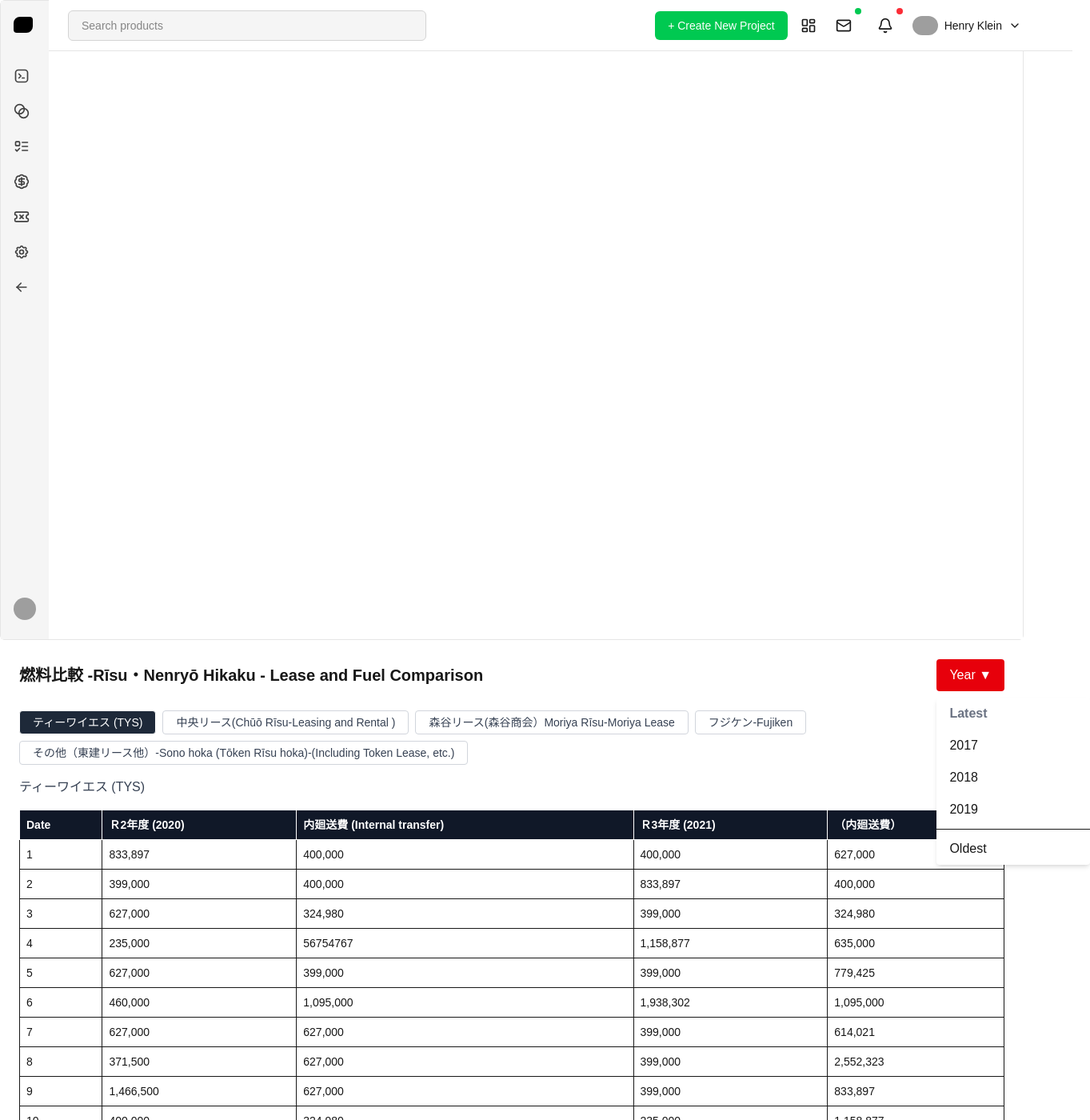
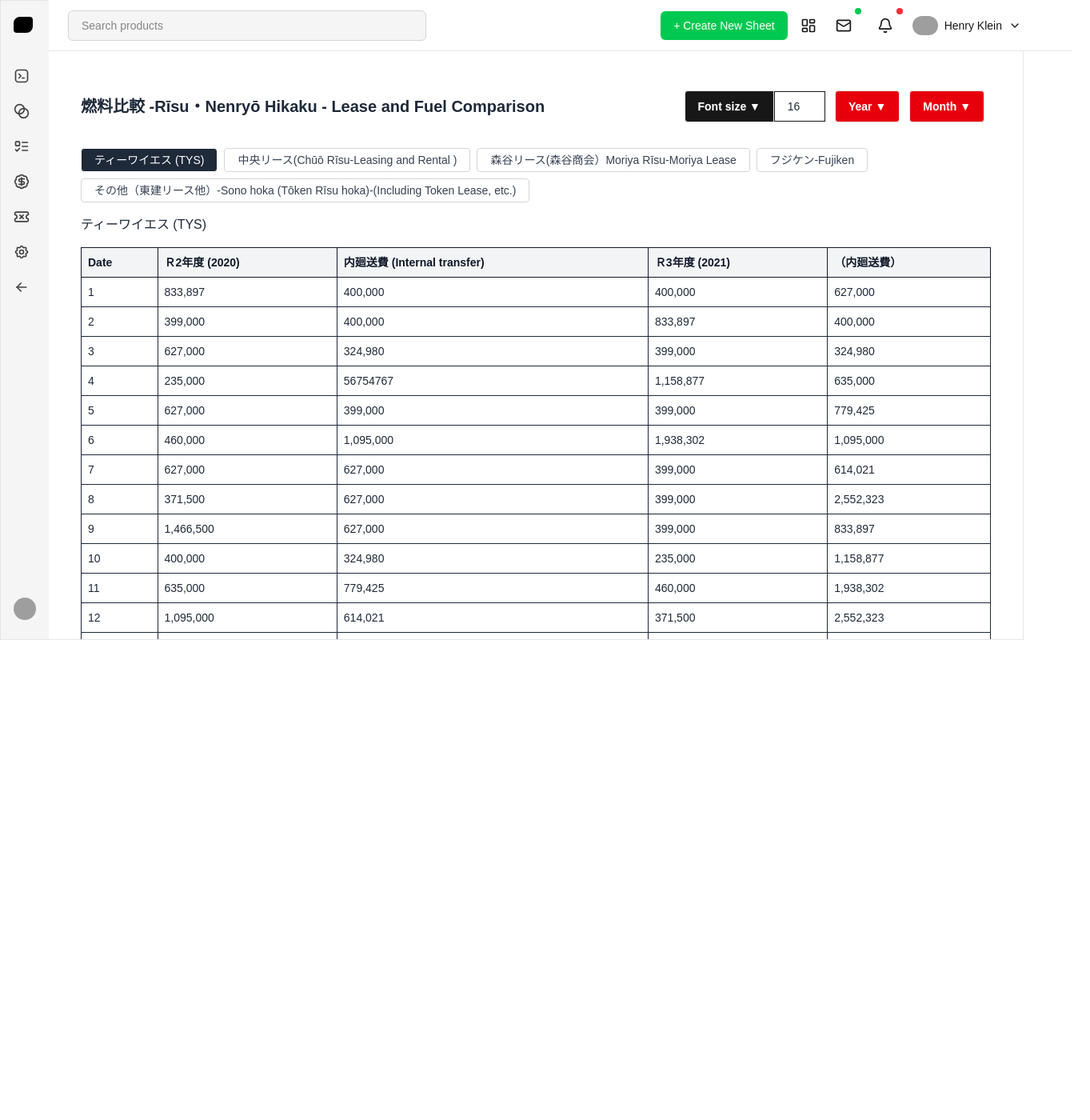
Before and after one commit to mehedi-kme08/next-japan, a Next.js app: page /lease-and-fuel in a window 1280 px wide. Shown: the top 1400 px of the page at 80% size, 1363 px wide, since content can reach past the window. After the commit the page ends 800 px from the top, so only its background shows below. Built offline with nearby package versions, Linux system fonts and the light colour scheme; grey boxes are pictures that could not be loaded.

Commit message:
doing fuel & lease

```diff
--- a/src/app/component/Navigation/Navbar.js
+++ b/src/app/component/Navigation/Navbar.js
@@ -35,7 +35,7 @@ export default function Navbar() {
         {/* Create Project */}
         <div className="hidden lg:block relative group">
           <button className="bg-green-500 text-white px-4 py-2 rounded-md text-sm">
-            + Create New Project
+            + Create New Sheet
           </button>
           <div className="hidden group-hover:flex absolute right-0 top-full mt-2 w-64 bg-white dark:bg-neutral-900 shadow-lg border border-neutral-200 dark:border-neutral-700 rounded-md flex-col z-50">
             <h6 className="px-4 py-2 font-semibold">Projects</h6>
--- a/src/app/component/Navigation/SidebarDemo.js
+++ b/src/app/component/Navigation/SidebarDemo.js
@@ -1,79 +1,63 @@
-"use client";
+'use client';
+
 import {
   IconArrowLeft,
   IconBrandTabler,
   IconSettings
 } from "@tabler/icons-react";
+import { BadgeDollarSign, Blend, ListTodo, TicketX } from "lucide-react";
 import { motion } from "motion/react";
 import Image from "next/image";
 import { useState } from "react";
-
-import { BadgeDollarSign, Blend, ListTodo, TicketX } from "lucide-react";
 import { Sidebar, SidebarBody, SidebarLink } from "../ui/sidebar";
 import Navbar from "./Navbar";
-export function SidebarDemo() {
+
+export function SidebarDemo({ children }) {
   const links = [
     {
       label: "Dashboard",
       href: "#",
-      icon: (
-        <IconBrandTabler className="h-5 w-5 shrink-0 text-neutral-700 dark:text-neutral-200" />
-      ),
+      icon: <IconBrandTabler className="h-5 w-5 shrink-0 text-neutral-700 dark:text-neutral-200" />,
     },
     {
-      label: " Lease and Fuel",
-      href: "lease-and-fuel",
-      icon: (
-        <Blend className="h-5 w-5 shrink-0 text-neutral-700 dark:text-neutral-200" />
-      ),
+      label: "Lease and Fuel",
+      href: "/lease-and-fuel", // use route path if using pages or app routing
+      icon: <Blend className="h-5 w-5 shrink-0 text-neutral-700 dark:text-neutral-200" />,
     },
     {
       label: "Completed Work",
       href: "#",
-      icon: (
-        <ListTodo  className="h-5 w-5 shrink-0 text-neutral-700 dark:text-neutral-200" />
-      ),
+      icon: <ListTodo className="h-5 w-5 shrink-0 text-neutral-700 dark:text-neutral-200" />,
     },
     {
       label: "Orders and Monthly Sales",
       href: "#",
-      icon: (
-        <BadgeDollarSign   className="h-5 w-5 shrink-0 text-neutral-700 dark:text-neutral-200" />
-      ),
+      icon: <BadgeDollarSign className="h-5 w-5 shrink-0 text-neutral-700 dark:text-neutral-200" />,
     },
     {
       label: "Invoice",
       href: "#",
-      icon: (
-        <TicketX  className="h-5 w-5 shrink-0 text-neutral-700 dark:text-neutral-200" />
-      ),
+      icon: <TicketX className="h-5 w-5 shrink-0 text-neutral-700 dark:text-neutral-200" />,
     },
     {
       label: "Settings",
       href: "#",
-      icon: (
-        <IconSettings className="h-5 w-5 shrink-0 text-neutral-700 dark:text-neutral-200" />
-      ),
+      icon: <IconSettings className="h-5 w-5 shrink-0 text-neutral-700 dark:text-neutral-200" />,
     },
     {
       label: "Logout",
       href: "#",
-      icon: (
-        <IconArrowLeft className="h-5 w-5 shrink-0 text-neutral-700 dark:text-neutral-200" />
-      ),
+      icon: <IconArrowLeft className="h-5 w-5 shrink-0 text-neutral-700 dark:text-neutral-200" />,
     },
   ];
+
   const [open, setOpen] = useState(false);
+
   return (
-    <div
-      className=
-        "mx-auto flex w-full  flex-1 flex-col h-screen rounded-md border border-neutral-200 bg-gray-100 md:flex-row dark:border-neutral-700 dark:bg-neutral-800"
-
-
-      >
+    <div className="flex h-screen w-full flex-col md:flex-row border border-neutral-200 dark:border-neutral-700 bg-gray-100 dark:bg-neutral-800">
       <Sidebar open={open} setOpen={setOpen}>
         <SidebarBody className="justify-between gap-10">
-          <div className="flex flex-1 flex-col overflow-x-hidden overflow-y-auto">
+          <div className="flex flex-1 flex-col overflow-y-auto overflow-x-hidden">
             {open ? <Logo /> : <LogoIcon />}
             <div className="mt-8 flex flex-col gap-2">
               {links.map((link, idx) => (
@@ -92,52 +76,39 @@ export function SidebarDemo() {
                     className="h-7 w-7 shrink-0 rounded-full"
                     width={50}
                     height={50}
-                    alt="Avatar" />
+                    alt="Avatar"
+                  />
                 ),
-              }} />
+              }}
+            />
           </div>
         </SidebarBody>
       </Sidebar>
-      <Dashboard />
+
+      {/* Dashboard content area */}
+      <div className="flex flex-1 flex-col bg-white dark:bg-neutral-900">
+        <Navbar />
+        <main className="p-4 overflow-y-auto h-full">{children}</main>
+      </div>
     </div>
   );
 }
-export const Logo = () => {
-  return (
-    <a
-      href="#"
-      className="relative z-20 flex items-center space-x-2 py-1 text-sm font-normal text-black">
-      <div
-        className="h-5 w-6 shrink-0 rounded-tl-lg rounded-tr-sm rounded-br-lg rounded-bl-sm bg-black dark:bg-white" />
-      <motion.span
-        initial={{ opacity: 0 }}
-        animate={{ opacity: 1 }}
-        className="font-medium whitespace-pre text-black dark:text-white">
+
+export const Logo = () => (
+  <a href="#" className="relative z-20 flex items-center space-x-2 py-1 text-sm font-normal text-black">
+    <div className="h-5 w-6 shrink-0 rounded-tl-lg rounded-tr-sm rounded-br-lg rounded-bl-sm bg-black dark:bg-white" />
+    <motion.span initial={{ opacity: 0 }} animate={{ opacity: 1 }} className="whitespace-pre font-medium text-black dark:text-white">
       Brand Logo
     </motion.span>
   </a>
 );
-};
-export const LogoIcon = () => {
-  return (
+export const LogoIcon = () => (
   <a
     href="#"
-      className="relative z-20 flex items-center space-x-2 py-1 text-sm font-normal text-black">
-      <div
-        className="h-5 w-6 shrink-0 rounded-tl-lg rounded-tr-sm rounded-br-lg rounded-bl-sm bg-black dark:bg-white" />
+    aria-label="Home"
+    title="Home"
+    className="relative z-20 flex items-center space-x-2 py-1 text-sm font-normal text-black"
+  >
+    <div className="h-5 w-6 shrink-0 rounded-tl-lg rounded-tr-sm rounded-br-lg rounded-bl-sm bg-black dark:bg-white" />
   </a>
 );
-};
-
-// Dummy dashboard component with content
-const Dashboard = () => {
-  return (
-    <div className="flex flex-1">
-      <div
-        className="flex h-full w-full flex-1 flex-col gap-2   bg-white  dark:bg-neutral-900">
-       <Navbar/>
-       dfdfds
-      </div>
-    </div>
-  );
-};
--- a/src/app/component/ui/FuelComparison.js
+++ b/src/app/component/ui/FuelComparison.js
@@ -1,53 +1,113 @@
-'use client';
+"use client";
 
-import { useState } from 'react';
+import { useState } from "react";
 
 export default function FuelComparison() {
-  const [selectedCompany, setSelectedCompany] = useState('ティーワイエス (TYS)');
+  const [selectedCompany, setSelectedCompany] =
+    useState("ティーワイエス (TYS)");
   const companies = [
-    'ティーワイエス (TYS)',
-    '中央リース(Chūō Rīsu-Leasing and Rental )',
-    '森谷リース(森谷商会）Moriya Rīsu-Moriya Lease',
-    'フジケン-Fujiken',
-    'その他（東建リース他）-Sono hoka (Tōken Rīsu hoka)-(Including Token Lease, etc.)',
+    "ティーワイエス (TYS)",
+    "中央リース(Chūō Rīsu-Leasing and Rental )",
+    "森谷リース(森谷商会）Moriya Rīsu-Moriya Lease",
+    "フジケン-Fujiken",
+    "その他（東建リース他）-Sono hoka (Tōken Rīsu hoka)-(Including Token Lease, etc.)",
   ];
 
   const tableData = [
-    ['1', '833,897', '400,000', '400,000', '627,000'],
-    ['2', '399,000', '400,000', '833,897', '400,000'],
-    ['3', '627,000', '324,980', '399,000', '324,980'],
-    ['4', '235,000', '56754767', '1,158,877', '635,000'],
-    ['5', '627,000', '399,000', '399,000', '779,425'],
-    ['6', '460,000', '1,095,000', '1,938,302', '1,095,000'],
-    ['7', '627,000', '627,000', '399,000', '614,021'],
-    ['8', '371,500', '627,000', '399,000', '2,552,323'],
-    ['9', '1,466,500', '627,000', '399,000', '833,897'],
-    ['10', '400,000', '324,980', '235,000', '1,158,877'],
-    ['11', '635,000', '779,425', '460,000', '1,938,302'],
-    ['12', '1,095,000', '614,021', '371,500', '2,552,323'],
-    ['13', '1,095,000', '614,021', '371,500', '2,552,323'],
+    ["1", "833,897", "400,000", "400,000", "627,000"],
+    ["2", "399,000", "400,000", "833,897", "400,000"],
+    ["3", "627,000", "324,980", "399,000", "324,980"],
+    ["4", "235,000", "56754767", "1,158,877", "635,000"],
+    ["5", "627,000", "399,000", "399,000", "779,425"],
+    ["6", "460,000", "1,095,000", "1,938,302", "1,095,000"],
+    ["7", "627,000", "627,000", "399,000", "614,021"],
+    ["8", "371,500", "627,000", "399,000", "2,552,323"],
+    ["9", "1,466,500", "627,000", "399,000", "833,897"],
+    ["10", "400,000", "324,980", "235,000", "1,158,877"],
+    ["11", "635,000", "779,425", "460,000", "1,938,302"],
+    ["12", "1,095,000", "614,021", "371,500", "2,552,323"],
+    ["13", "1,095,000", "614,021", "371,500", "2,552,323"],
   ];
+  const [fontSize, setFontSize] = useState(16);
+
+  const fontSizes = [10, 12, 14, 16, 18, 20, 22, 24];
 
   return (
-    <div className="p-6">
+    <div className="p-6 mt-16 text-gray-800 dark:text-gray-100">
       {/* Header */}
       <div className="mb-6 flex flex-col md:flex-row justify-between items-start md:items-center">
-        <h3 className="text-xl font-semibold">
+        <h3 className="text-xl font-semibold md:max-w-3xs lg:max-w-full">
           燃料比較 -Rīsu・Nenryō Hikaku - Lease and Fuel Comparison
         </h3>
-        <div className="relative mt-4 md:mt-0">
-          <button className="bg-red-600 text-white px-4 py-2 rounded">
-            Year ▼
+        <div className="flex items-center p-2 dark:bg-neutral-700 bg-white gap-3">
+      {/* Font Size Control */}
+      <div className="flex items-center">
+        <div className="dropdown dropdown-hover dropdown-bottom dropdown-end">
+          <button
+            tabIndex={0}
+            className="btn bg-neutral-900 text-white px-4 py-2 rounded-r-none"
+          >
+            Font size ▼
           </button>
-          <div className="absolute mt-2 bg-white shadow-md rounded w-48 z-10">
-            <div className="px-4 py-2 text-gray-500 font-semibold">Latest</div>
-            <a className="block px-4 py-2 hover:bg-gray-100" href="#">2017</a>
-            <a className="block px-4 py-2 hover:bg-gray-100" href="#">2018</a>
-            <a className="block px-4 py-2 hover:bg-gray-100" href="#">2019</a>
-            <div className="border-t my-1"></div>
-            <a className="block px-4 py-2 hover:bg-gray-100" href="#">Oldest</a>
-          </div>
+          <ul
+            tabIndex={0}
+            className="dropdown-content menu text-sm text-black dark:text-white bg-gray-100 dark:bg-neutral-700 rounded-box z-10 w-20 p-2 shadow"
+          >
+            {fontSizes.map((size) => (
+              <li key={size}>
+                <button
+                  onClick={() => setFontSize(size)}
+                  className={`w-full px-2 py-1 text-center hover:bg-gray-200 dark:hover:bg-neutral-600 ${
+                    fontSize === size ? 'font-bold' : ''
+                  }`}
+                >
+                  {size}
+                </button>
+              </li>
+            ))}
+          </ul>
         </div>
+
+        <input
+          type="number"
+          value={fontSize}
+          onChange={(e) => setFontSize(Number(e.target.value))}
+          className="w-16 text-center border border-neutral-900 rounded-l-none px-2 py-2 text-sm dark:bg-neutral-800 dark:text-white focus:outline-none"
+          min={6}
+          max={72}
+        />
+      </div>
+
+      {/* Year Dropdown */}
+      <div className="dropdown dropdown-hover dropdown-bottom dropdown-end">
+        <button
+          tabIndex={0}
+          className="btn bg-red-600 text-white px-4 py-2 rounded"
+        >
+          Year ▼
+        </button>
+        <ul className="dropdown-content menu text-black dark:text-white bg-gray-100 dark:bg-neutral-700 rounded-box z-10 w-40 p-2 shadow">
+          <li><a>2017</a></li>
+          <li><a>2018</a></li>
+          <li><a>2019</a></li>
+        </ul>
+      </div>
+
+      {/* Month Dropdown */}
+      <div className="dropdown dropdown-hover dropdown-bottom dropdown-end">
+        <button
+          tabIndex={0}
+          className="btn bg-red-600 text-white px-4 py-2 rounded"
+        >
+          Month ▼
+        </button>
+        <ul className="dropdown-content menu text-black dark:text-white bg-gray-100 dark:bg-neutral-700 rounded-box z-10 w-40 p-2 shadow">
+          <li><a>January</a></li>
+          <li><a>February</a></li>
+          <li><a>March</a></li>
+        </ul>
+      </div>
+    </div>
       </div>
 
       {/* Company Buttons */}
@@ -58,8 +118,8 @@ export default function FuelComparison() {
             onClick={() => setSelectedCompany(name)}
             className={`border rounded px-4 py-1 text-sm ${
               selectedCompany === name
-                ? 'bg-gray-800 text-white'
-                : 'bg-white text-gray-700 border-gray-300 hover:bg-gray-100'
+                ? "bg-gray-800 text-white dark:bg-white dark:text-black"
+                : "bg-white text-gray-700 border-gray-300 hover:bg-gray-100 dark:bg-neutral-800 dark:text-gray-300 dark:border-neutral-700 dark:hover:bg-neutral-700"
             }`}
           >
             {name}
@@ -68,25 +128,39 @@ export default function FuelComparison() {
       </div>
 
       {/* Description */}
-      <p className="mb-4 text-gray-700 font-medium">{selectedCompany}</p>
+      <p className="mb-4 font-medium">{selectedCompany}</p>
 
       {/* Table */}
       <div className="overflow-x-auto">
-        <table className="min-w-full border border-gray-300 text-sm text-left">
-          <thead className="bg-gray-900 text-white">
+        <table className="min-w-full border border-gray-300 dark:border-neutral-700 text-sm text-left">
+          <thead className="bg-gray-100 dark:bg-neutral-800 text-gray-900 dark:text-white">
             <tr>
-              <th className="p-2 border">Date</th>
-              <th className="p-2 border">Ｒ2年度 (2020)</th>
-              <th className="p-2 border">内廻送費 (Internal transfer)</th>
-              <th className="p-2 border">Ｒ3年度 (2021)</th>
-              <th className="p-2 border">（内廻送費）</th>
+              <th className="p-2 border dark:border-neutral-700">Date</th>
+              <th className="p-2 border dark:border-neutral-700">
+                Ｒ2年度 (2020)
+              </th>
+              <th className="p-2 border dark:border-neutral-700">
+                内廻送費 (Internal transfer)
+              </th>
+              <th className="p-2 border dark:border-neutral-700">
+                Ｒ3年度 (2021)
+              </th>
+              <th className="p-2 border dark:border-neutral-700">
+                （内廻送費）
+              </th>
             </tr>
           </thead>
           <tbody>
             {tableData.map((row, rowIndex) => (
-              <tr key={rowIndex} className="hover:bg-gray-50">
+              <tr
+                key={rowIndex}
+                className="hover:bg-gray-100 dark:hover:bg-neutral-800"
+              >
                 {row.map((cell, cellIndex) => (
-                  <td key={cellIndex} className="p-2 border">
+                  <td
+                    key={cellIndex}
+                    className="p-2 border dark:border-neutral-700"
+                  >
                     {cell}
                   </td>
                 ))}
@@ -97,16 +171,26 @@ export default function FuelComparison() {
       </div>
 
       {/* Footer */}
-      <footer className="mt-6 flex flex-col sm:flex-row justify-between items-center border-t pt-4 text-gray-600">
+      <footer className="mt-6 flex flex-col sm:flex-row justify-between items-center border-t pt-4 text-gray-600 dark:text-gray-400 dark:border-neutral-700">
         <span className="text-center mb-2 sm:mb-0">
           You are viewing first page of ティーワイエス (TYS)
         </span>
         <div className="flex gap-2">
-          <button className="px-2 py-1 border rounded">‹</button>
-          <button className="px-2 py-1 border rounded">2</button>
-          <button className="px-2 py-1 border rounded">3</button>
-          <button className="px-2 py-1 border rounded">12</button>
-          <button className="px-2 py-1 border rounded">›</button>
+          <button className="px-2 py-1 border rounded dark:border-neutral-700">
+            ‹
+          </button>
+          <button className="px-2 py-1 border rounded dark:border-neutral-700">
+            2
+          </button>
+          <button className="px-2 py-1 border rounded dark:border-neutral-700">
+            3
+          </button>
+          <button className="px-2 py-1 border rounded dark:border-neutral-700">
+            12
+          </button>
+          <button className="px-2 py-1 border rounded dark:border-neutral-700">
+            ›
+          </button>
         </div>
       </footer>
     </div>
--- a/src/app/layout.js
+++ b/src/app/layout.js
@@ -1,6 +1,9 @@
+
+
 import { Geist, Geist_Mono } from "next/font/google";
+import "./globals.css";
+
 import { SidebarDemo } from "./component/Navigation/SidebarDemo";
-import "./globals.css";
 
 const geistSans = Geist({
   variable: "--font-geist-sans",
@@ -20,10 +23,8 @@ export const metadata = {
 export default function RootLayout({ children }) {
   return (
     <html lang="en">
-      <body
-        className={`${geistSans.variable} ${geistMono.variable} antialiased`}
-      ><SidebarDemo/>
-        {children}
+      <body className={`${geistSans.variable} ${geistMono.variable} antialiased`}>
+        <SidebarDemo>{children}</SidebarDemo>
       </body>
     </html>
   );
```
Lines whose indentation alone changed are shown as unchanged.
